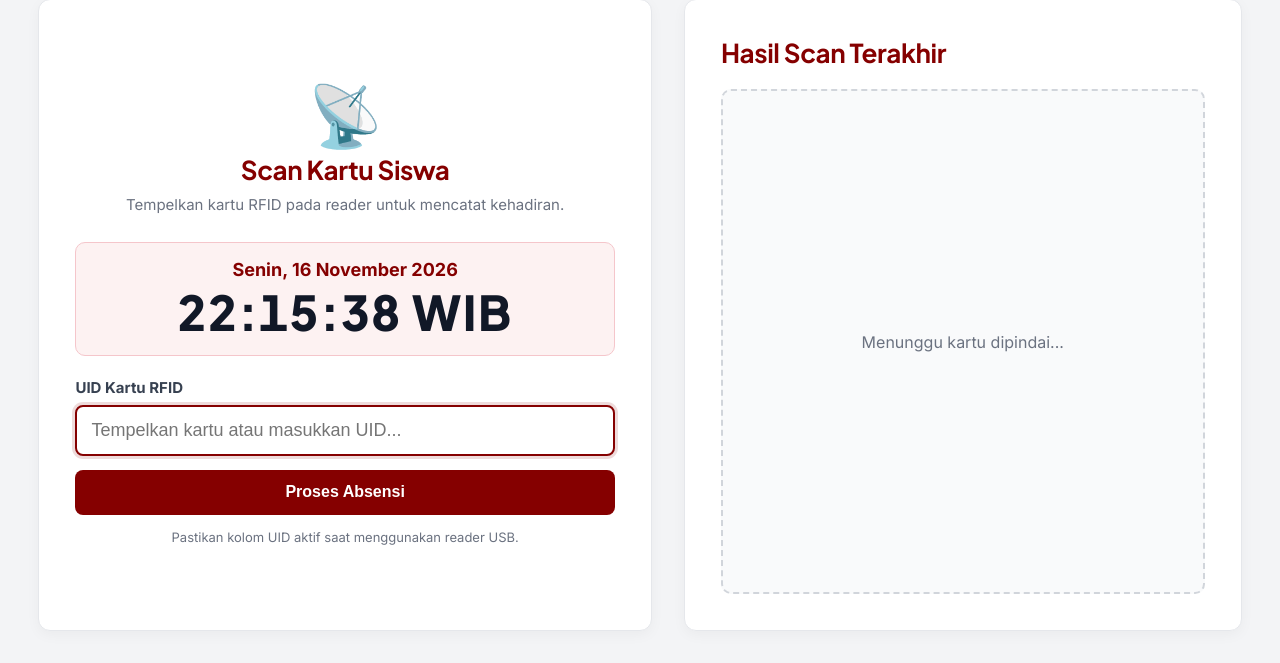
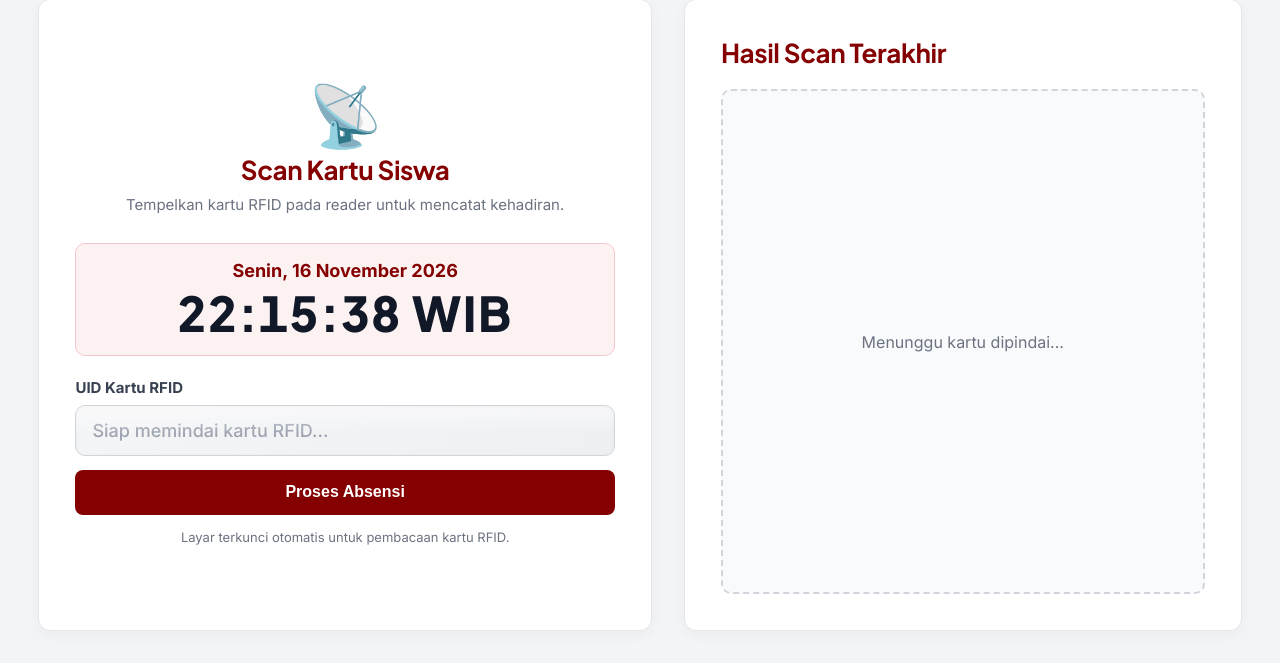
Before and after one commit to adrichanilham/absensi_rfid, a Laravel app: page /absensi in a window 1280 px wide. Shown: the part 137-800 px from the top of the page. Run offline with Laravel 12, Linux system fonts and the light colour scheme; a user stored in the database is signed in; data comes from the database, SQL or seed files in the repository.

Commit message:
update tampilan scan kartu

```diff
--- a/resources/views/absensi/scan.blade.php
+++ b/resources/views/absensi/scan.blade.php
@@ -152,21 +131,55 @@ h2 {
             color: #374151;
         }
 
-        input {
+        /* EFEK KACA TERTUTUP (TANPA KOTAK FOKUS MERAH) */
+        .glass-display {
+            position: relative;
             width: 100%;
-            padding: clamp(12px, 1.6vh, 16px) 14px;
-            border: 2px solid #d1d5db;
-            border-radius: 8px;
-            font-size: clamp(15px, 1.5vw, 18px);
-            outline: none;
-            color: #111827;
-            background: #ffffff;
-            transition: border-color 0.2s, box-shadow 0.2s;
+            border-radius: 10px;
+            overflow: hidden;
+            background: linear-gradient(135deg, rgba(243, 244, 246, 0.92), rgba(229, 231, 235, 0.65));
+            border: 1px solid #d1d5db;
+            box-shadow: inset 0 2px 5px rgba(0, 0, 0, 0.05), 0 1px 0 rgba(255, 255, 255, 0.8);
+            cursor: default;
         }
 
-        input:focus {
-            border-color: #850000;
-            box-shadow: 0 0 0 3px rgba(133, 0, 0, 0.14);
+        /* Lapisan kilau kaca di atas input */
+        .glass-display::after {
+            content: '';
+            position: absolute;
+            inset: 0;
+            background: linear-gradient(180deg, rgba(255, 255, 255, 0.55) 0%, rgba(255, 255, 255, 0) 60%);
+            pointer-events: none;
+        }
+
+        .glass-display input {
+            width: 100%;
+            padding: clamp(13px, 1.7vh, 17px) 16px;
+            border: none;
+            background: transparent;
+            font-family: ui-monospace, SFMono-Regular, Menlo, Monaco, Consolas, monospace;
+            font-size: clamp(15px, 1.5vw, 18px);
+            font-weight: 600;
+            letter-spacing: 0.04em;
+            color: #4b5563;
+            outline: none !important;
+            box-shadow: none !important;
+            caret-color: transparent;
+            user-select: none;
+            pointer-events: none;
+        }
+
+        .glass-display input::placeholder {
+            font-family: 'Inter', 'Segoe UI', system-ui, sans-serif;
+            font-weight: 500;
+            letter-spacing: normal;
+            color: #9ca3af;
+        }
+
+        .glass-display input:focus {
+            outline: none !important;
+            border: none !important;
+            box-shadow: none !important;
         }
 
         button {
@@ -303,16 +316,19 @@ h2 {
 
             <form id="scanForm">
                 <label for="uid">UID Kartu RFID</label>
+                <div class="glass-display">
                     <input
                         type="text"
                         id="uid"
                         name="uid"
-                    placeholder="Tempelkan kartu atau masukkan UID..."
+                        placeholder="Siap memindai kartu RFID..."
                         autocomplete="off"
+                        tabindex="-1"
                         autofocus
                         required
                         maxlength="100"
                     >
+                </div>
 
                 <button type="submit" id="scanButton">
                     Proses Absensi
@@ -320,7 +336,7 @@ h2 {
             </form>
 
             <p class="helper-text">
-                Pastikan kolom UID aktif saat menggunakan reader USB.
+                Layar terkunci otomatis untuk pembacaan kartu RFID.
             </p>
         </section>
 
@@ -341,6 +357,51 @@ h2 {
 
         let sedangProses = false;
 
+        // ==========================================
+        // PROTEKSI ANTI KETIK MANUAL & KLIK
+        // ==========================================
+        let waktuKetikTerakhir = 0;
+        let timerResetManual = null;
+        const BATAS_KECEPATAN_SCAN_MS = 65;
+
+        uidInput.addEventListener('paste', (e) => e.preventDefault());
+        uidInput.addEventListener('drop', (e) => e.preventDefault());
+        uidInput.addEventListener('contextmenu', (e) => e.preventDefault());
+
+        uidInput.addEventListener('keydown', function (event) {
+            if (sedangProses) {
+                event.preventDefault();
+                return;
+            }
+
+            const tombolDilarang = ['Backspace', 'Delete', 'ArrowLeft', 'ArrowRight', 'ArrowUp', 'ArrowDown', 'Tab'];
+            if (tombolDilarang.includes(event.key) || event.ctrlKey || event.metaKey || event.altKey) {
+                event.preventDefault();
+                return;
+            }
+
+            const sekarang = Date.now();
+            const selisihWaktu = sekarang - waktuKetikTerakhir;
+
+            if (uidInput.value.length > 0 && selisihWaktu > BATAS_KECEPATAN_SCAN_MS) {
+                uidInput.value = '';
+            }
+
+            waktuKetikTerakhir = sekarang;
+
+            clearTimeout(timerResetManual);
+            if (event.key !== 'Enter') {
+                timerResetManual = setTimeout(() => {
+                    if (!sedangProses) {
+                        uidInput.value = '';
+                    }
+                }, 120);
+            }
+        });
+
+        // ==========================================
+        // JAM & TANGGAL REALTIME
+        // ==========================================
         function perbaruiWaktu() {
             const sekarang = new Date();
 
@@ -366,8 +427,12 @@ h2 {
         perbaruiWaktu();
         setInterval(perbaruiWaktu, 1000);
 
+        // ==========================================
+        // PROSES SUBMIT SCAN
+        // ==========================================
         form.addEventListener('submit', async function (event) {
             event.preventDefault();
+            clearTimeout(timerResetManual);
 
             if (sedangProses) return;
 
@@ -455,12 +520,10 @@ h2 {
             }
         });
 
-        // Kembalikan fokus otomatis ke kolom UID agar siap untuk scan berikutnya
-        document.addEventListener('click', function (event) {
-            if (!event.target.closest('input, button')) {
-                uidInput.focus();
-            }
-        });
+        // Pastikan kolom UID selalu aktif di latar belakang tanpa efek kotak merah
+        window.addEventListener('focus', () => uidInput.focus());
+        document.addEventListener('click', () => uidInput.focus());
+        document.addEventListener('DOMContentLoaded', () => uidInput.focus());
     </script>
 </body>
 </html>
```
Also changed, not shown: other parts of resources/views/absensi/scan.blade.php (+7 -28 lines). Lines whose indentation alone changed are shown as unchanged.
